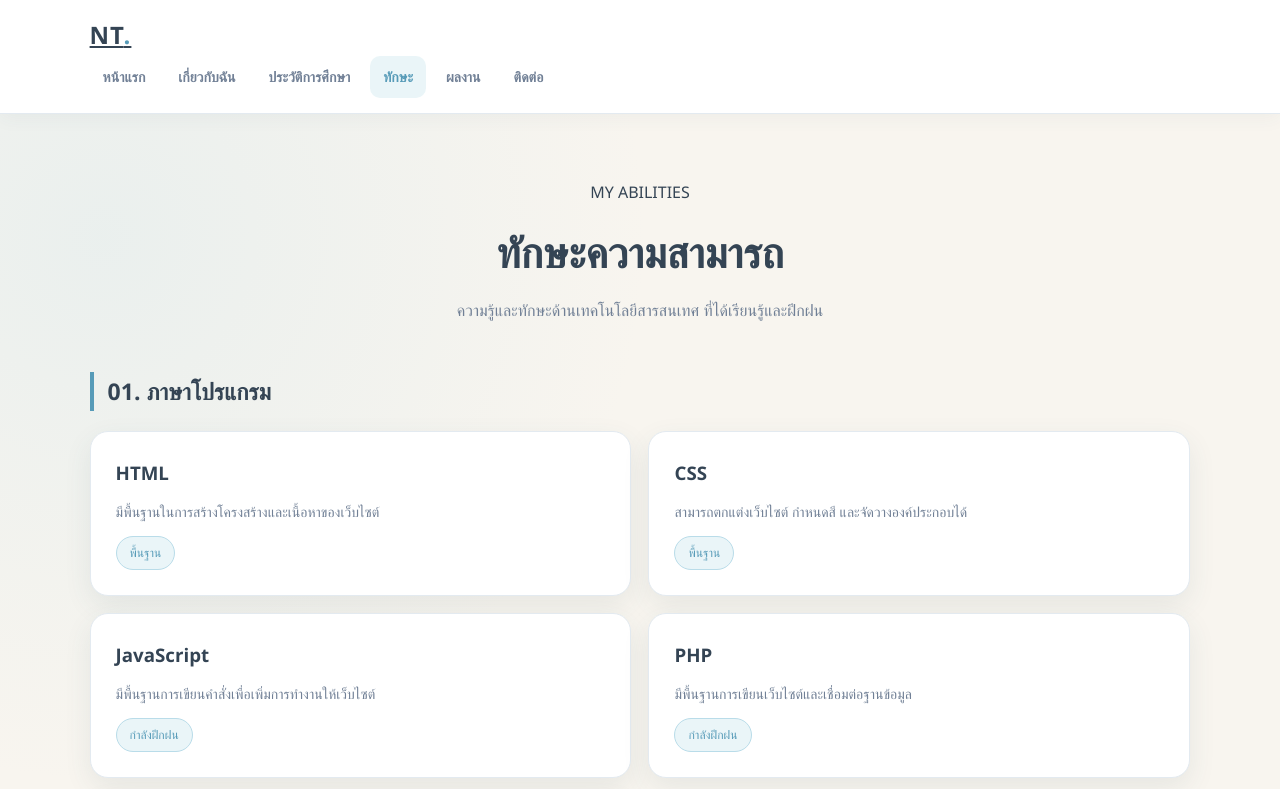
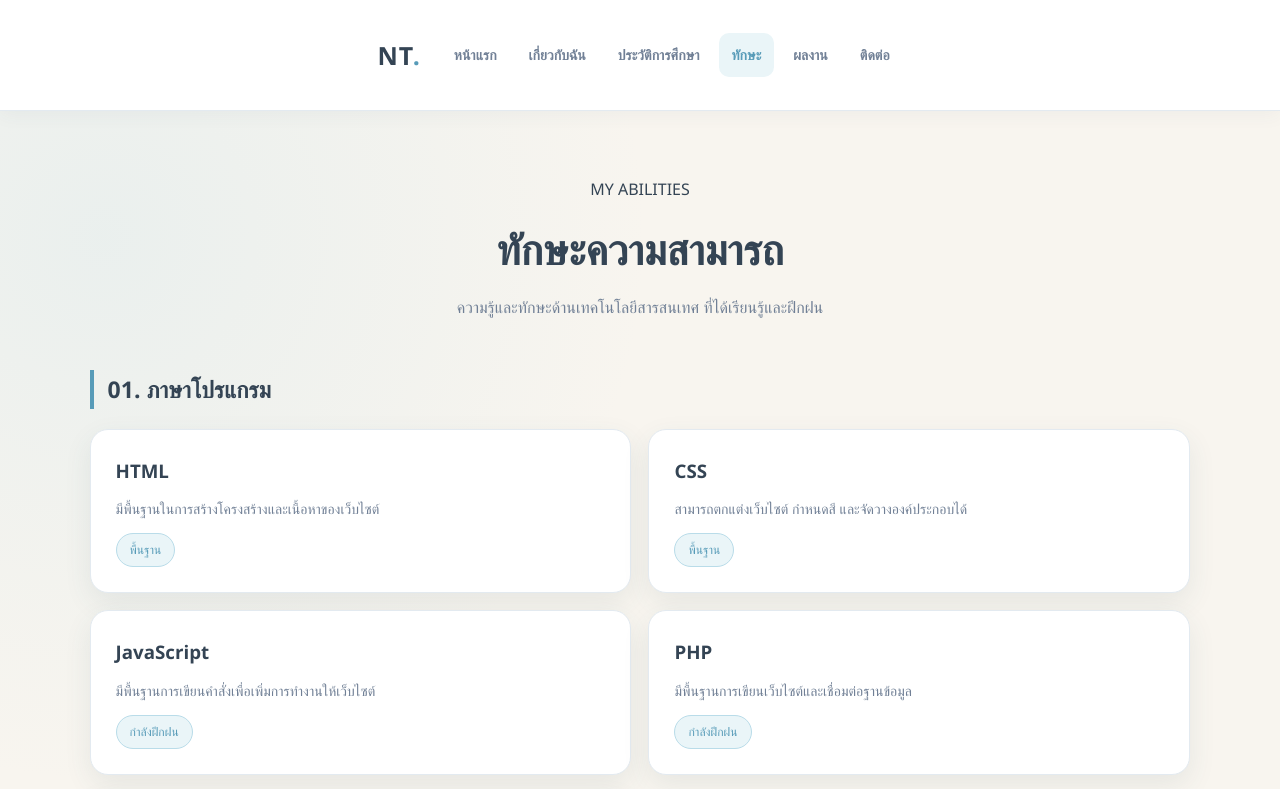
Before and after one commit to 68219010007-oss/Noppadon-prott5, a plain HTML site: page skills.html in a window 1280 px wide. Shown: the top 789 px of the page. Drawn offline with Linux system fonts and the light colour scheme.

Commit message:
Update style.css

```diff
--- a/style.css
+++ b/style.css
@@ -508,3 +508,79 @@ footer {
 @media (prefers-reduced-motion: reduce) {
   *, *::before, *::after { scroll-behavior: auto !important; transition: none !important; }
 }
+
+/* ===== NAVBAR FIX ===== */
+
+.header {
+    width: 100%;
+    background: #ffffff;
+    border-bottom: 1px solid #e3eaf0;
+    position: relative;
+    z-index: 100;
+}
+
+.nav-container {
+    max-width: 1200px;
+    margin: auto;
+    padding: 18px 25px;
+    display: flex;
+    flex-direction: row;
+    align-items: center;
+    justify-content: space-between;
+    gap: 20px;
+}
+
+.logo {
+    font-size: 25px;
+    font-weight: 800;
+    color: #344454;
+    text-decoration: none;
+    white-space: nowrap;
+}
+
+.logo span {
+    color: #579bb8;
+}
+
+.navbar {
+    display: flex;
+    flex-direction: row;
+    align-items: center;
+    justify-content: flex-end;
+    flex-wrap: wrap;
+    gap: 6px;
+}
+
+.navbar a {
+    display: inline-block;
+    padding: 10px 13px;
+    color: #718096;
+    text-decoration: none;
+    font-size: 14px;
+    font-weight: 600;
+    border-radius: 10px;
+    transition: 0.3s;
+}
+
+.navbar a:hover,
+.navbar a.active {
+    color: #579bb8;
+    background: #eaf5f8;
+}
+
+@media (max-width: 768px) {
+    .nav-container {
+        flex-direction: column;
+    }
+
+    .navbar {
+        justify-content: center;
+    }
+}
+
+/* ป้องกันเมนูแสดงจุด Bullet */
+.navbar ul {
+    list-style: none;
+    margin: 0;
+    padding: 0;
+}
```
